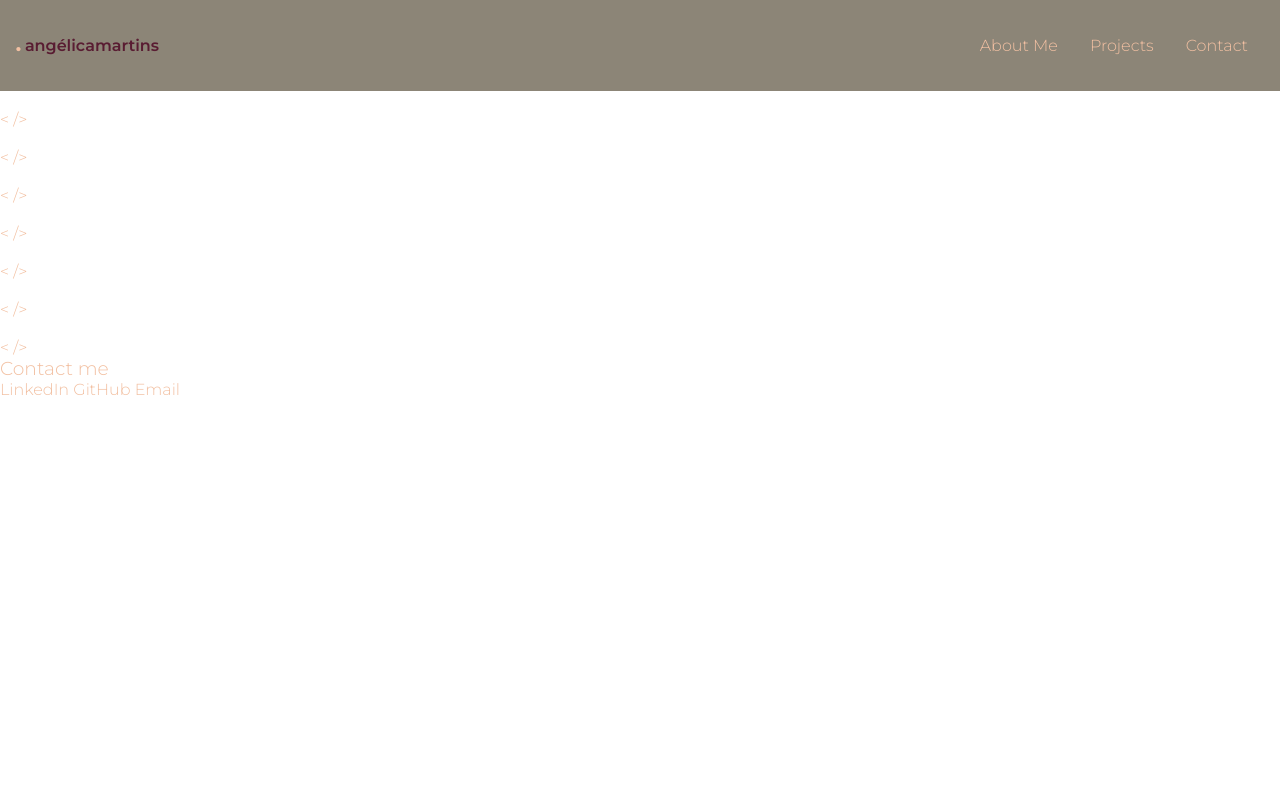
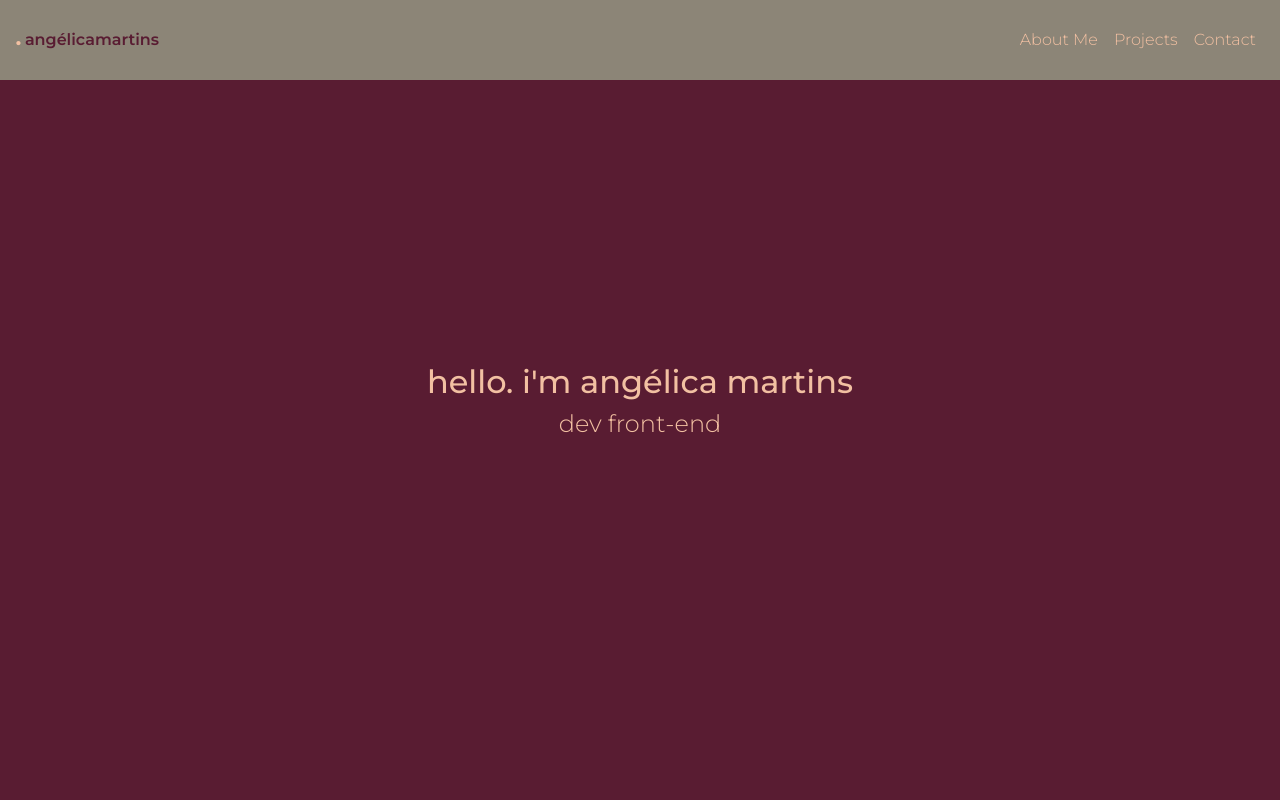
Before and after one commit to angelicamarttins/portfolio, a plain HTML site: page index.html in a window 1280 px wide. Shown: the top 800 px of the page. Drawn offline with Linux system fonts and the light colour scheme.

Commit message:
Add style to welcome and projects section

```diff
--- a/style.css
+++ b/style.css
@@ -9,8 +9,13 @@
     font-weight: 300;
     color: var(--cor0);
     text-decoration: none;
+    line-height: 1.5em;
 }
 
+body,
+html {
+    height: 100%;
+}
 :root {
     --cor0: #F2C0A2;
     --cor1: #8C8577;
@@ -26,7 +31,10 @@
     justify-content: space-between;
     align-items: center;
     position: fixed;
+    top: 0;
+    left: 0;
     width: 100%;
+    height: 10%;
     box-sizing: border-box;
     background-color: var(--cor1);
     padding: 2em 1em;
@@ -48,5 +56,37 @@
 
 #nav-links a {
     display: block;
-    padding: 0.25em 1em;
+    padding: 0.25em 0.5em;
 }
+
+/* Welcome Section */
+
+#welcome-section {
+    display: flex;
+    flex-direction: column;
+    justify-content: center;
+    align-items: center;
+    height: 100vh;
+    background-color: var(--cor4);
+}
+
+#welcome-title {
+    font-size: 2rem;
+    font-weight: 500;
+    text-align: center;
+}
+
+#welcome-subtitle {
+    text-align: center;
+}
+
+/* Projects Section */
+
+#projects {
+    display: flex;
+    flex-direction: column;
+    justify-content: center;
+    align-items: center;
+    height: 100vh;
+    background-color: var(--cor3);
+}
```
